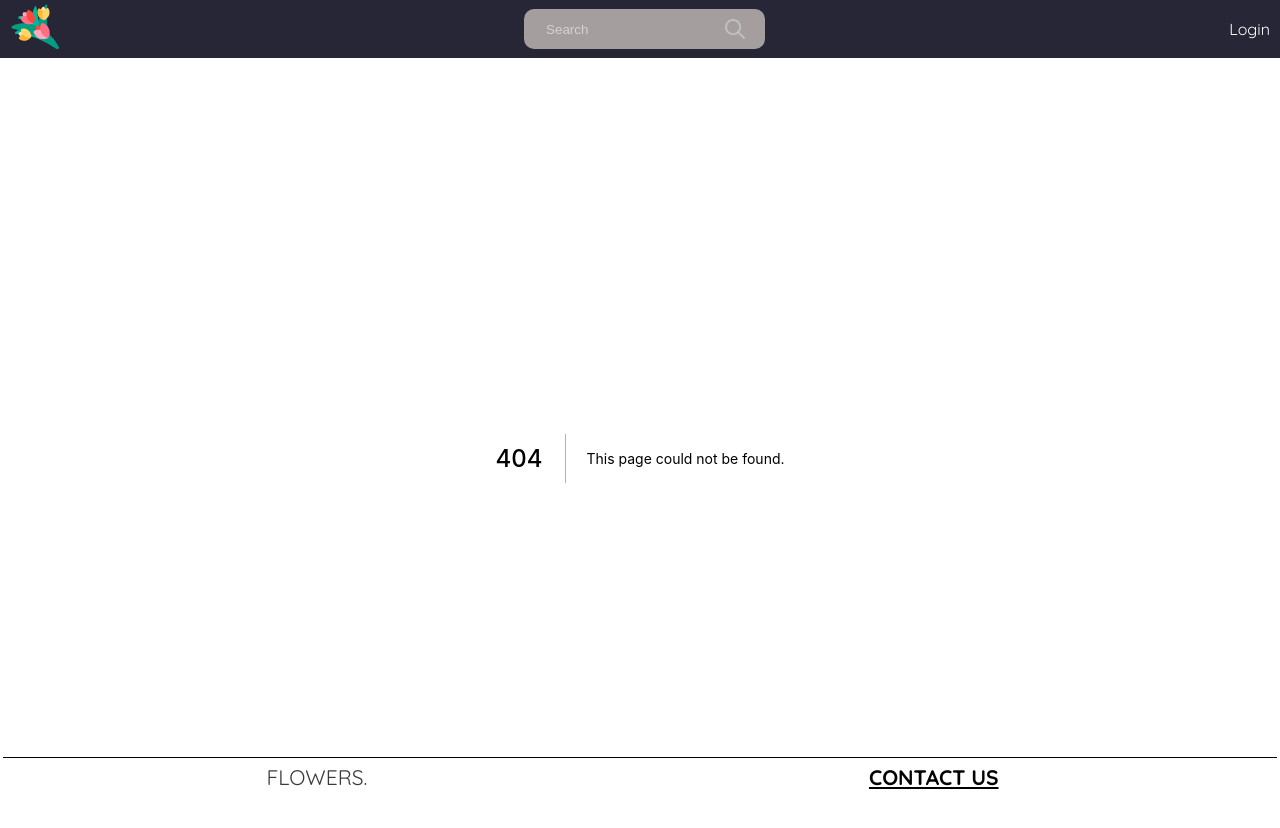
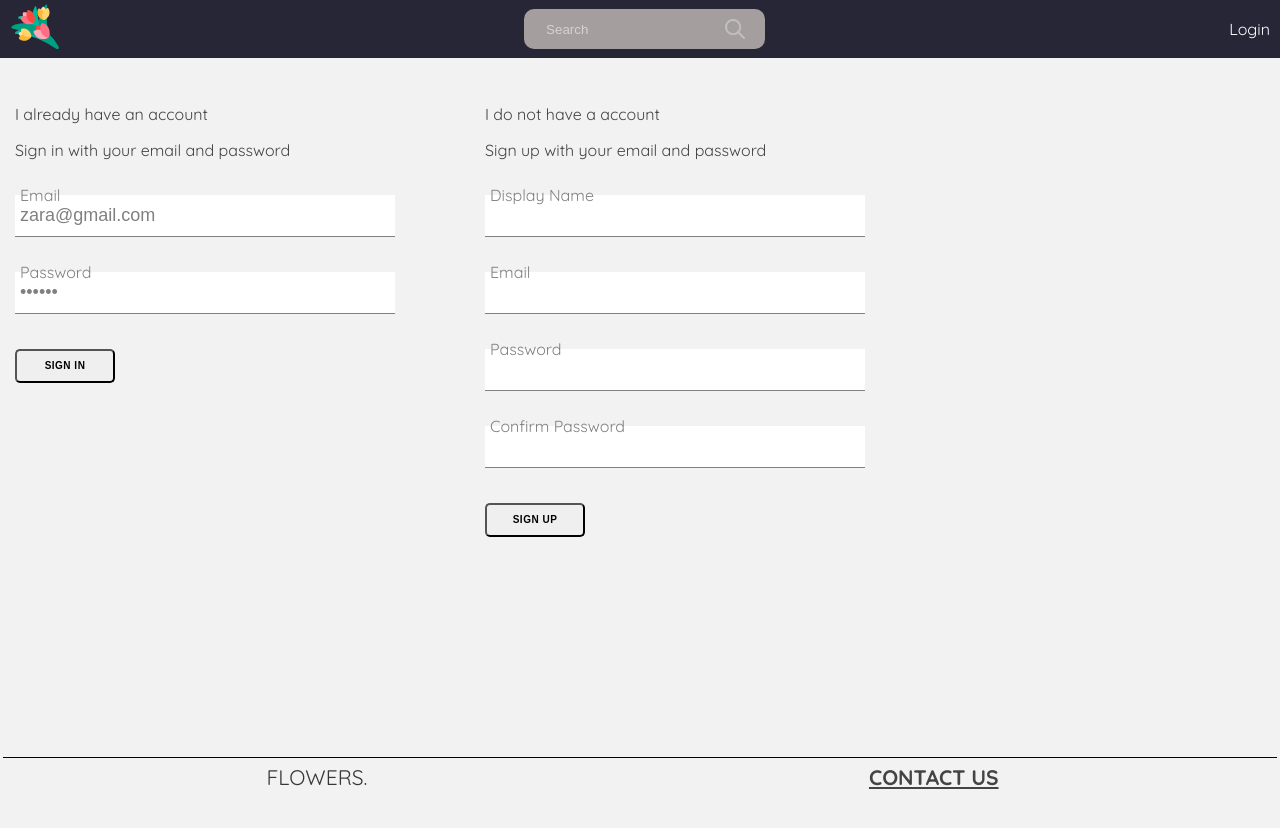
Before and after one commit to amo2019/flowers-backend, a Next.js app: page /signin-signup in a window 1280 px wide. Before the commit this address had no page. Shown: the top 828 px of the page. After the commit the page ends 800 px from the top, so only its background shows below. Built offline with nearby package versions, Linux system fonts and the light colour scheme; no server answers.

Commit message:
add signup page to pages folder

```diff
--- /dev/null
+++ b/pages/signin-signup/index.jsx
@@ -0,0 +1,13 @@
+import style from "../../styles/SignInAndSignUp.module.css";
+
+import SignIn from '../../components/signIn/SignIn';
+import SignUp from '../../components/signUp/SignUp';
+
+const SignInAndSignUp = () => (
+  <div className={style.signInAndSignUpContainer}>
+    <SignIn />
+    <SignUp />
+  </div>
+);
+
+export default SignInAndSignUp;
```
